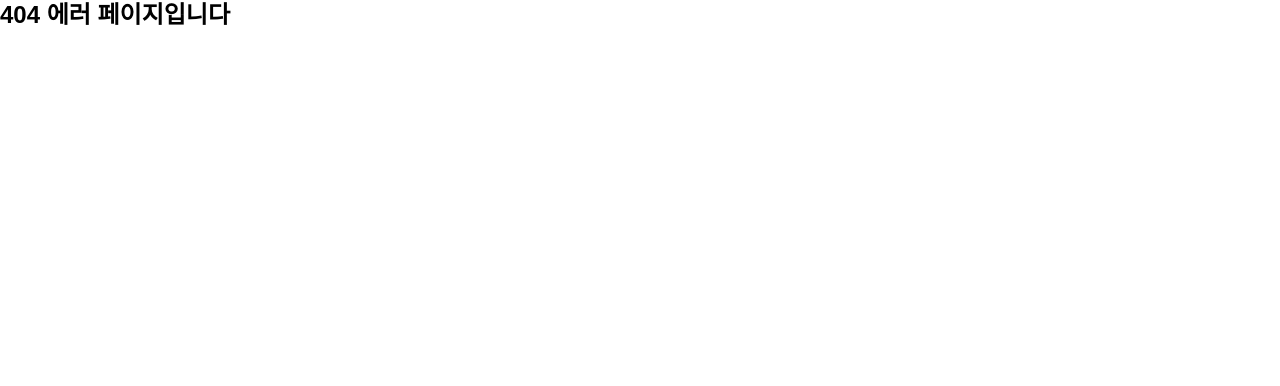
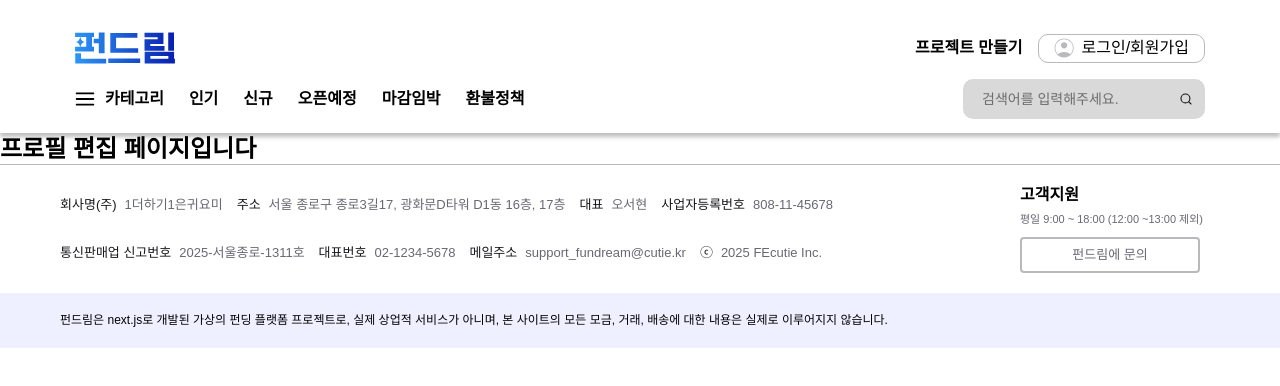
Before and after one commit to FRONTENDBOOTCAMP-13th/Final-11-Cutie, a Next.js app: page /edit in a window 1280 px wide. Before the commit this address had no page. Shown: the top 386 px of the page. Built offline with nearby package versions, Linux system fonts and the light colour scheme.

Commit message:
🚚 change location mypage edit folder

```diff
--- /dev/null
+++ b/src/app/(main)/edit/page.tsx
@@ -0,0 +1,7 @@
+export default function EditProfile() {
+  return (
+    <>
+      <h1 className="bold-24">프로필 편집 페이지입니다</h1>
+    </>
+  );
+}
```
Also changed, not shown: src/app/(main)/edit/profileEditForm.tsx (added).
